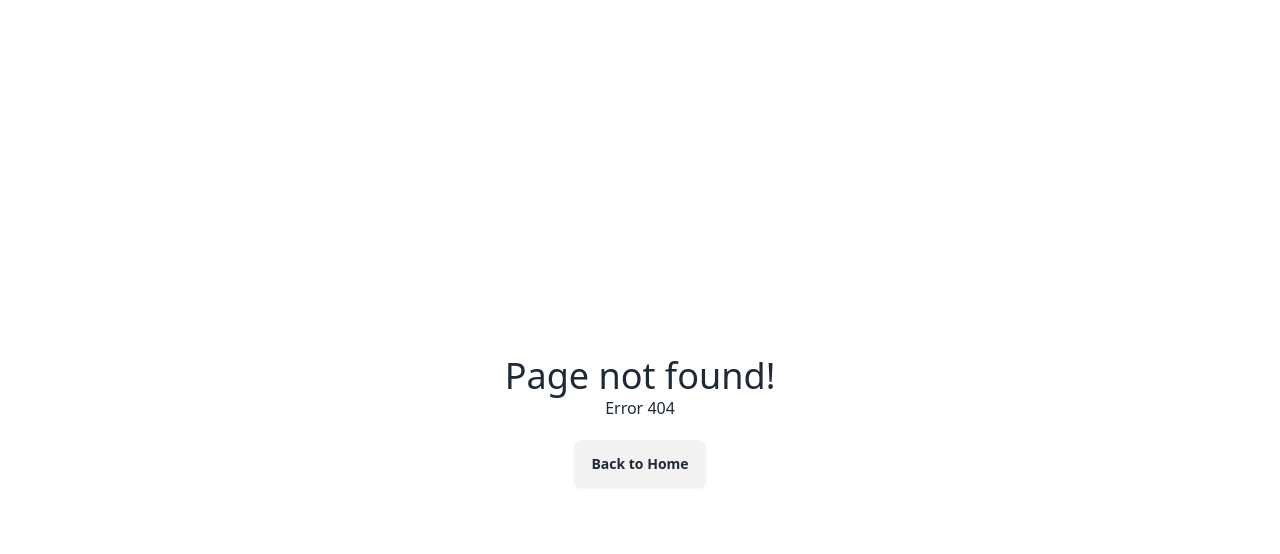
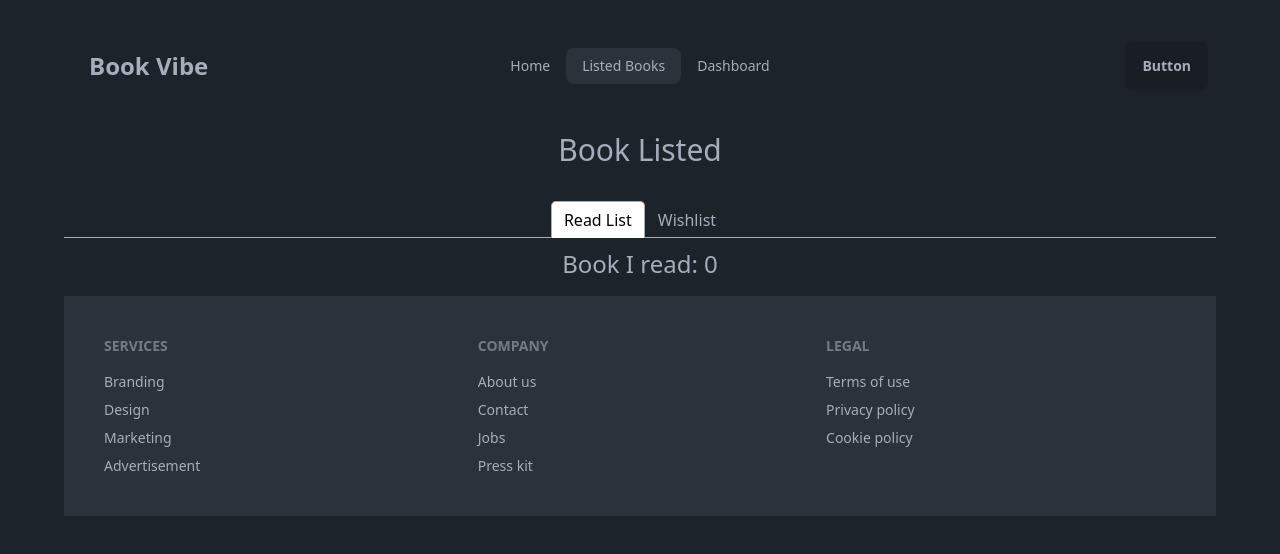
Before and after one commit to ashrafulislam08/book-vibe, a React (Vite) app: page /listedBooks in a window 1280 px wide. Before the commit this address had no page. Shown: the top 554 px of the page. Built offline with nearby package versions, Linux system fonts and the light colour scheme.

Commit message:
Added mark as read functionality section

```diff
--- a/index.html
+++ b/index.html
@@ -1,5 +1,5 @@
 <!DOCTYPE html>
-<html lang="en" data-theme="light">
+<html lang="en" data-theme="dark">
   <head>
     <meta charset="UTF-8" />
     <link rel="icon" type="image/svg+xml" href="/book.ico" />
--- a/package.json
+++ b/package.json
@@ -15,6 +15,7 @@
     "react": "^18.3.1",
     "react-dom": "^18.3.1",
     "react-router-dom": "^6.27.0",
+    "react-tabs": "^6.0.2",
     "sort-by": "^1.2.0"
   },
   "devDependencies": {
--- /dev/null
+++ b/src/components/ListedBooks/ListedBooks.jsx
@@ -0,0 +1,48 @@
+import { useEffect, useState } from "react";
+import { useLoaderData } from "react-router-dom";
+import { Tab, TabList, TabPanel, Tabs } from "react-tabs";
+import "react-tabs/style/react-tabs.css";
+import { getStoredReadList } from "../../utility/addToDB";
+import Book from "../Book/Book";
+
+const ListedBooks = () => {
+  const [readList, setReadList] = useState([]);
+  const allBooks = useLoaderData();
+
+  useEffect(() => {
+    const storedReadList = getStoredReadList();
+    const storedReadListInt = storedReadList.map((id) => parseInt(id));
+    console.log(storedReadList, storedReadListInt, allBooks);
+
+    const readBookList = allBooks.filter((book) =>
+      storedReadListInt.includes(book.bookId)
+    );
+
+    setReadList(readBookList);
+  }, []);
+
+  return (
+    <div>
+      <h2 className="text-3xl my-8">Book Listed</h2>
+
+      <Tabs>
+        <TabList>
+          <Tab>Read List</Tab>
+          <Tab>Wishlist</Tab>
+        </TabList>
+
+        <TabPanel>
+          <h2 className="text-2xl">Book I read: {readList.length}</h2>
+          {readList.map((book) => (
+            <Book key={book.bookId} book={book} />
+          ))}
+        </TabPanel>
+        <TabPanel>
+          <h2>Any content 2</h2>
+        </TabPanel>
+      </Tabs>
+    </div>
+  );
+};
+
+export default ListedBooks;
--- a/src/components/NavBar/NavBar.jsx
+++ b/src/components/NavBar/NavBar.jsx
@@ -7,7 +7,7 @@
         <NavLink to="/">Home</NavLink>
       </li>
       <li>
-        <NavLink to="listed-books">Listed Books</NavLink>
+        <NavLink to="listedBooks">Listed Books</NavLink>
       </li>
       <li>
         <NavLink to="/dashboard">Dashboard</NavLink>
--- a/src/main.jsx
+++ b/src/main.jsx
@@ -8,6 +8,7 @@
 import Home from "./components/Home/Home.jsx";
 import Dashboard from "./components/Dashboard/Dashboard.jsx";
 import BookDetails from "./components/BookDetails/BookDetails.jsx";
+import ListedBooks from "./components/ListedBooks/ListedBooks.jsx";
 
 const router = createBrowserRouter([
   {
@@ -25,6 +26,11 @@
         element: <BookDetails />,
       },
       {
+        path: "listedBooks",
+        element: <ListedBooks />,
+        loader: () => fetch("/booksData.json"),
+      },
+      {
         path: "/dashboard",
         element: <Dashboard />,
       },
```
Also changed, not shown: 1 other file (tests, documents, lock files or other folders).
